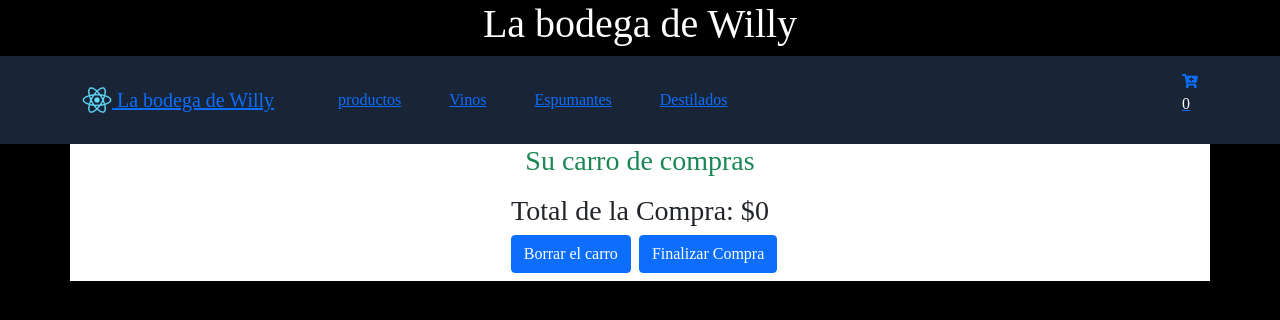
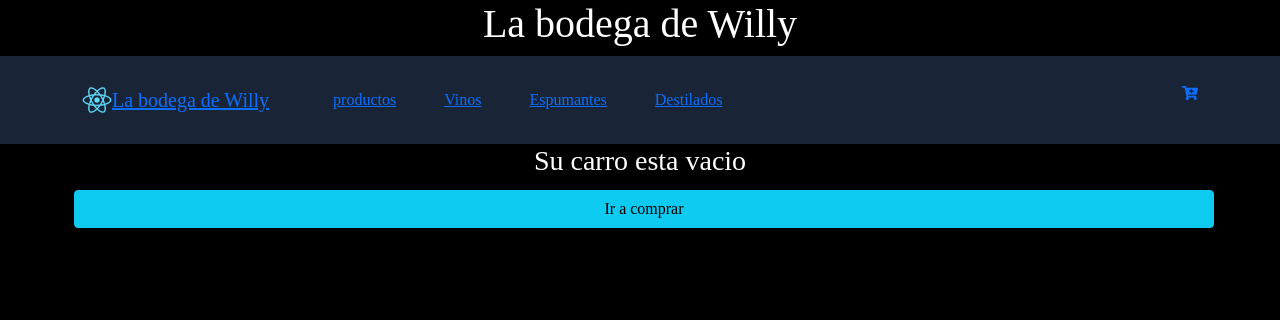
Before and after one commit to NestorDanielGomez/Firebase-React-LaBodegaDeWilly, a React (Create React App) app: page /cart in a window 1280 px wide. Shown: the top 320 px of the page. Built offline with nearby package versions, Linux system fonts and the light colour scheme.

Commit message:
class 11 - cartview

```diff
--- a/src/components/itemcount/ItemCount.js
+++ b/src/components/itemcount/ItemCount.js
@@ -46,7 +46,7 @@ const ItemCount = ({ stock, initial, onAdd }) => {
                   Resetear
                 </Button>
                 <Link
-                  to="/Cart"
+                  to="/Productos"
                   onClick={ejecutoOnAdd}
                   className="m-1 btn btn-info "
                 >
--- a/src/components/itemdetail/ItemDetail.js
+++ b/src/components/itemdetail/ItemDetail.js
@@ -8,7 +8,7 @@ const ItemDetail = ({ producto }) => {
   const { agregarAlCarrito } = useContexto();
 
   const onAdd = (cantidadProducto) => {
-    // alert(`Se agrego : ${cantidadProducto} botellas a su carro`);
+    alert(`Producto agregado al carro`);
     // console.log(cantidadProducto);
     //onAdd trae la cantidad seleccionada en el itemcount
     // le mando a agregarAlCarrito (el producto seleccionado y la cantidad del mismo)
--- a/src/components/itemlist/ItemListContainer.js
+++ b/src/components/itemlist/ItemListContainer.js
@@ -34,7 +34,6 @@ const ItemListContainer = ({ saludo }) => {
     <>
       {list.length === 0 ? (
         <>
-          <h2 className="text-white text-center">Bienvenido {saludo}</h2>
           <h4 className="text-white text-center">Cargando Productos</h4>s
         </>
       ) : (
--- a/src/components/miContexto.js
+++ b/src/components/miContexto.js
@@ -15,20 +15,20 @@ const CustomProvider = ({ children }) => {
   const [carrito, setCarrito] = useState([]);
 
   const agregarAlCarrito = (cantidad, producto) => {
-    const id = producto.id;
+    const idAChequear = producto.id;
 
-    if (isInCarrito(id)) {
+    if (isInCarrito(idAChequear)) {
       const copidadcarrito = [...carrito];
       let match = copidadcarrito.find((p) => p.id === producto.id);
       match.cantidad = match.cantidad + cantidad;
+      setCarrito(copidadcarrito);
     } else {
       const productoConSuCantidad = { ...producto };
       productoConSuCantidad.cantidad = cantidad;
-
       //ahora le paso el abjeto a set carrito
       setCarrito([...carrito, productoConSuCantidad]);
-      setTotalProductos(totalproductos + cantidad);
     }
+    setTotalProductos(totalproductos + cantidad);
     setPrecioTotal(preciototal + producto.precio * cantidad);
   };
 
--- a/src/components/navbar/NavMenu.js
+++ b/src/components/navbar/NavMenu.js
@@ -18,7 +18,7 @@ const NavMenu = ({ links }) => {
               width="30"
               height="30"
               className="d-inline-block align-top"
-            />{" "}
+            />
             La bodega de Willy
           </NavLink>
         </Navbar.Brand>
@@ -36,7 +36,11 @@ const NavMenu = ({ links }) => {
         </Navbar.Collapse>
         <NavLink to="/Cart">
           <CartWidget />
-          <p className="text-white">{totalproductos}</p>
+          {totalproductos > 0 ? (
+            <p className="text-white ">{totalproductos}</p>
+          ) : (
+            <p></p>
+          )}
         </NavLink>
       </Container>
     </Navbar>
--- a/src/pages/Cart.js
+++ b/src/pages/Cart.js
@@ -1,15 +1,17 @@
 import React from "react";
+import { Link } from "react-router-dom";
 import { Container, Row, Col, Button } from "react-bootstrap";
 import { useContexto } from "../components/miContexto";
 
 const Cart = () => {
   const { carrito, borrarDelCarrito, limpiarCarrito, preciototal } =
     useContexto();
+  console.log(carrito);
 
+  if (carrito.length > 0) {
     return (
       <Container className="bg-white">
         <h3 className="text-success text-center">Su carro de compras</h3>
-
         {carrito.map((producto, indice) => {
           return (
             <Row key={indice}>
@@ -42,6 +44,9 @@ const Cart = () => {
         <Row className="text-center">
           <Col className="m-2">
             <h3 className="text-dark">Total de la Compra: ${preciototal} </h3>
+            <Link to="/Productos" className="m-1 btn btn-info text-center">
+              Seguir Comprando
+            </Link>
             <Button className="ms-2" onClick={limpiarCarrito}>
               Borrar el carro
             </Button>
@@ -50,6 +55,19 @@ const Cart = () => {
         </Row>
       </Container>
     );
+  } else {
+    return (
+      <Container>
+        <Row>
+          <Col>
+            <h3 className="text-white text-center">Su carro esta vacio</h3>
+          </Col>
+          <Link to="/Productos" className="m-1 btn btn-info text-center">
+            Ir a comprar
+          </Link>
+        </Row>
+      </Container>
+    );
+  }
 };
-
 export default Cart;
--- a/src/pages/Home.js
+++ b/src/pages/Home.js
@@ -1,5 +1,17 @@
+import React from "react";
+import { Container, Row, Col, Button } from "react-bootstrap";
 const Home = () => {
-  return <div>Bienvenido a la bodega de willy</div>;
+  return (
+    <Container>
+      <Row>
+        <Col>
+          <h3 className="text-white text-center">
+            Bienvenido a la bodega de willy - pagina principal
+          </h3>
+        </Col>
+      </Row>
+    </Container>
+  );
 };
 
 export default Home;
```
Lines whose indentation alone changed are shown as unchanged.
